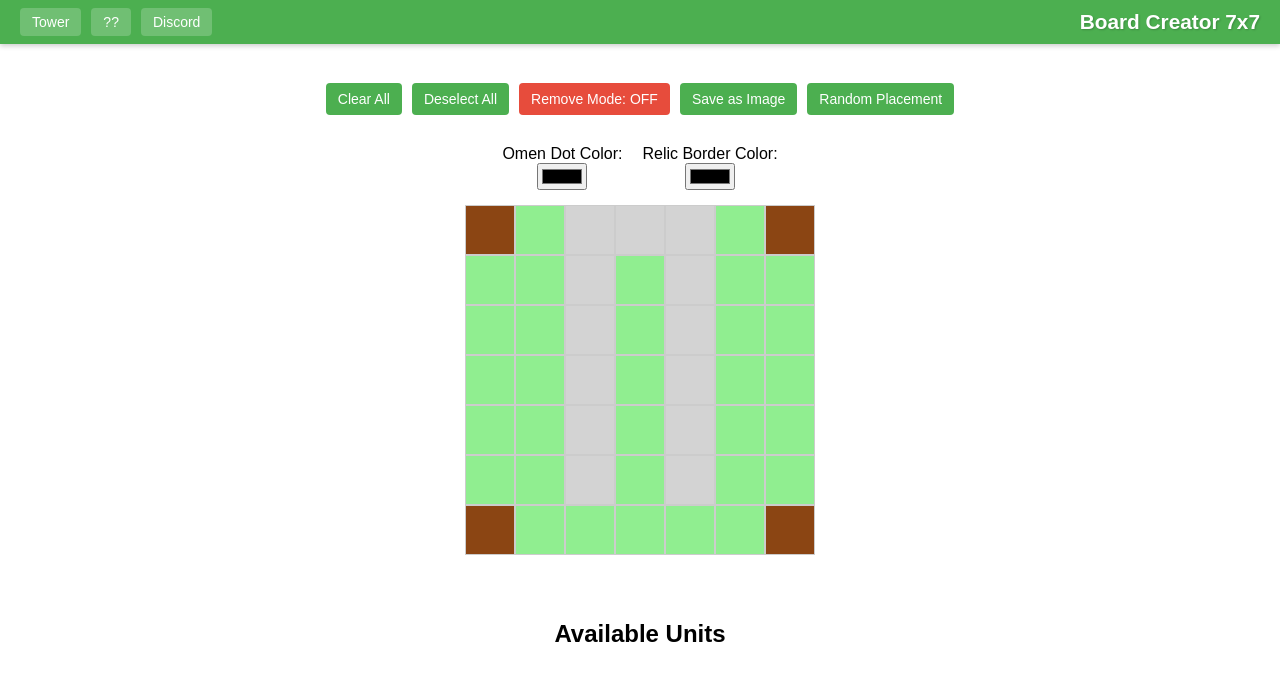
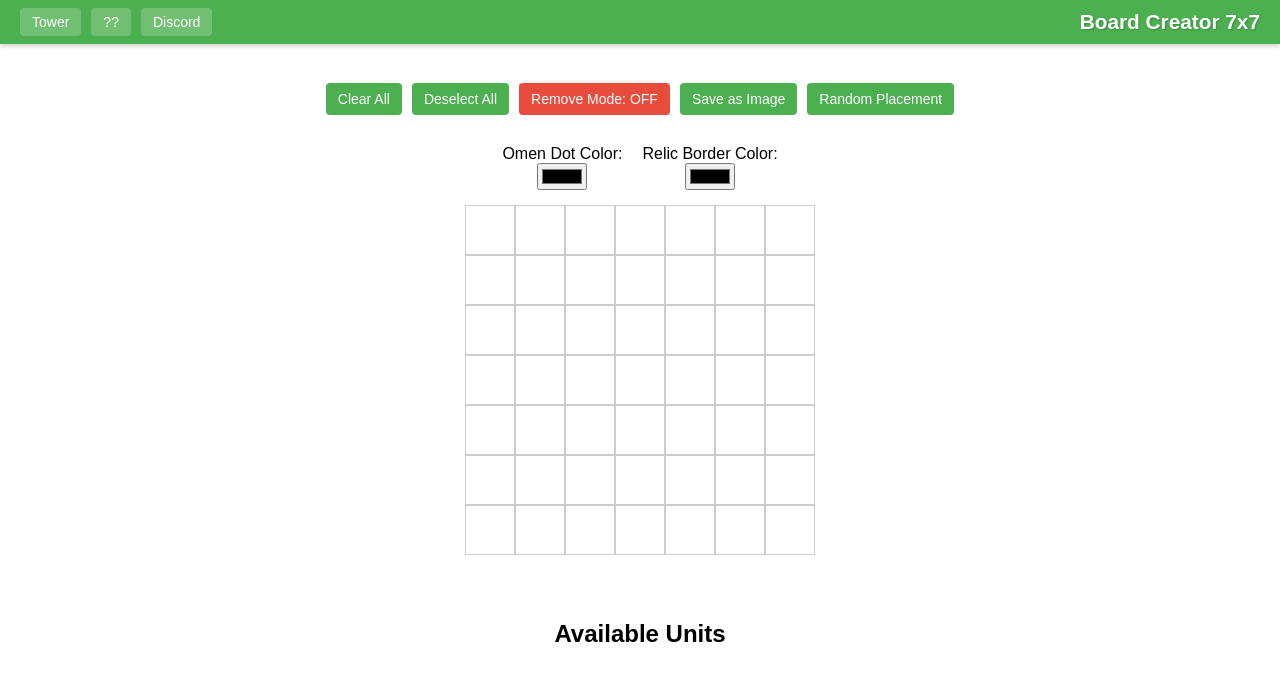
Before and after one commit to zer0jek/board-creator-coop-td, a plain HTML site: page tower.html in a window 1280 px wide. Shown: the top 700 px of the page. Drawn offline with nearby package versions, Linux system fonts and the light colour scheme.

Commit message:
Update tower.html

```diff
--- a/tower.html
+++ b/tower.html
@@ -87,15 +87,6 @@
             position: relative;
             border: 1px solid #ccc;
             box-sizing: border-box;
-        }
-        .cell.g {
-            background-color: #90EE90;
-        }
-        .cell.b {
-            background-color: #8B4513;
-        }
-        .cell.p {
-            background-color: #d3d3d3;
         }
         .unit {
             width: 40px;
```
